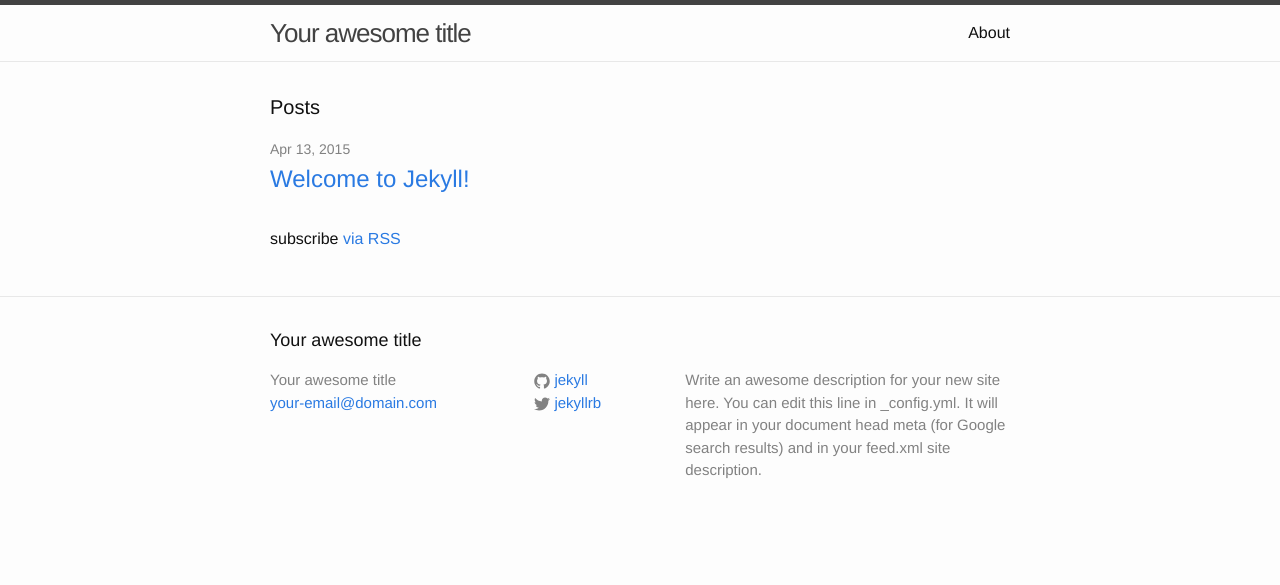
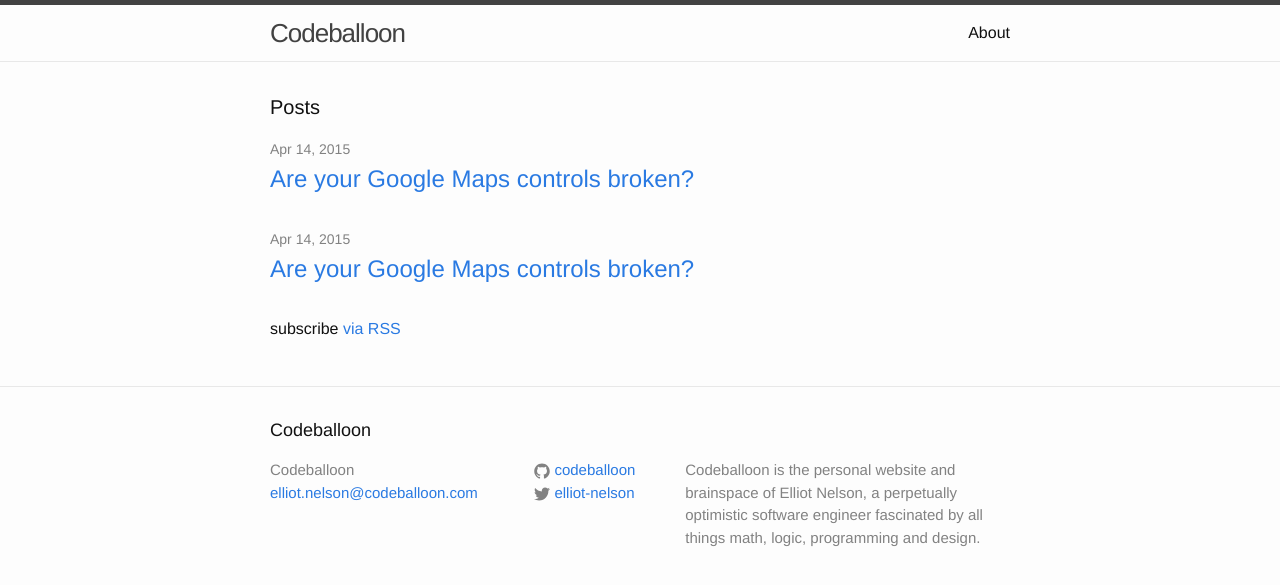
Before and after one commit to codeballoon/codeballoon.github.io, a Jekyll site: the page built from index.html, in a window 1280 px wide. Shown: the top 585 px of the page. Built offline with Jekyll 4.4.1, drawn with Linux system fonts in a browser that asks for light colours.

Commit message:
Are your Google Maps controls broken?

```diff
--- a/_config.yml
+++ b/_config.yml
@@ -1,14 +1,11 @@
-# Site settings
-title: Your awesome title
-email: your-email@domain.com
-description: > # this means to ignore newlines until "baseurl:"
-  Write an awesome description for your new site here. You can edit this
-  line in _config.yml. It will appear in your document head meta (for
-  Google search results) and in your feed.xml site description.
-baseurl: "" # the subpath of your site, e.g. /blog/
-url: "http://yourdomain.com" # the base hostname & protocol for your site
-twitter_username: jekyllrb
-github_username:  jekyll
-
-# Build settings
+title: Codeballoon
+email: elliot.nelson@codeballoon.com
+description: >
+  Codeballoon is the personal website and brainspace of Elliot Nelson, a perpetually
+  optimistic software engineer fascinated by all things math, logic, programming and design.
+baseurl: ""
+url: "http://codeballoon.com"
+twitter_username: elliot-nelson
+github_username:  codeballoon
+timezone: America/Detroit
 markdown: kramdown
--- /dev/null
+++ b/_posts/2015-04-14-are-your-google-maps-controls-broken.markdown
@@ -0,0 +1,18 @@
+---
+layout:     post
+title:      "Are your Google Maps controls broken?"
+date:       2015-04-14 7:05:00
+categories: google-maps
+---
+While experimenting with Jekyll for the first time, I noticed that when I attempted to bring up a Google Map in an example page it had broken controls. If you've worked with Google Maps in a site using Foundation or Bootstrap, you've probably seen something like this at some point:
+
+![Screenshot](/img/map-controls-broken.png)
+
+This happens because responsive frameworks like to set `max-width: 100%` on images. In this case to get the controls displaying properly again, you just need to override the `max-width` property on images inside your map containing element. Something like this:
+
+{% highlight css %}
+.map-container img {
+  /* Override the global "max-width: 100%" setting on img */
+  max-width: none;
+}
+{% endhighlight %}
--- /dev/null
+++ b/_posts/2015-04-14-are-your-google-maps-images-broken.markdown
@@ -0,0 +1,18 @@
+---
+layout:     post
+title:      "Are your Google Maps controls broken?"
+date:       2015-04-14 7:05:00
+categories: google-maps
+---
+While experimenting with Jekyll for the first time, I noticed that when I attempted to bring up a Google Map in an example page it had broken controls. If you've worked with Google Maps in a site using Foundation or Bootstrap, you've probably seen something like this at some point:
+
+![Screenshot of broken controls on a map]({{ "/img/map-controls-broken.png" | prepend site.base_url }})
+
+This happens because responsive frameworks like to set `max-width: 100%` on images. In this case to get the controls displaying properly again, you just need to override the `max-width` property on images inside your map containing element. Something like this:
+
+{% highlight css %}
+.map-container img {
+  /* Override the global "max-width: 100%" setting on img */
+  max-width: none;
+}
+{% endhighlight %}
```
Also changed, not shown: _posts/_example.markdown (renamed from _posts/2015-04-13-welcome-to-jekyll.markdown), img/map-controls-broken.png (added).
